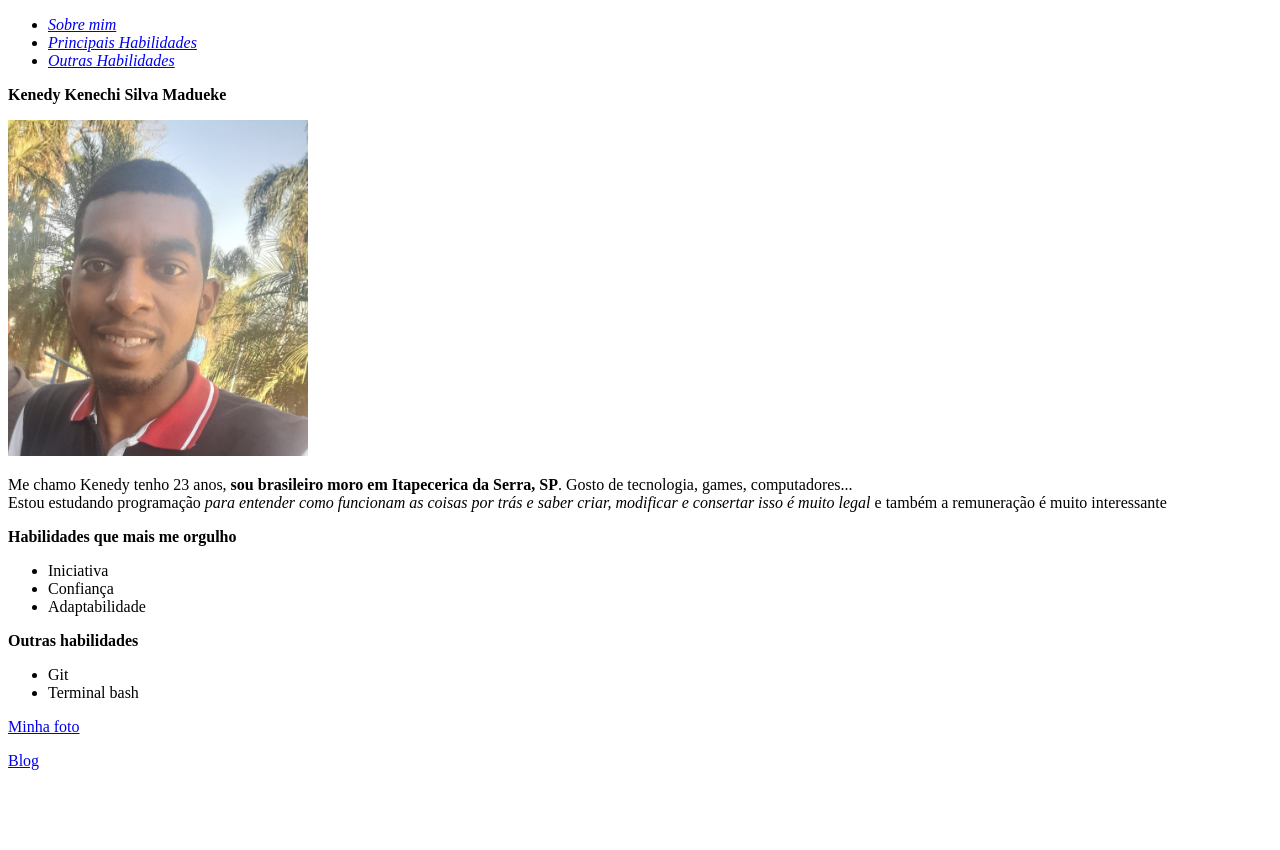
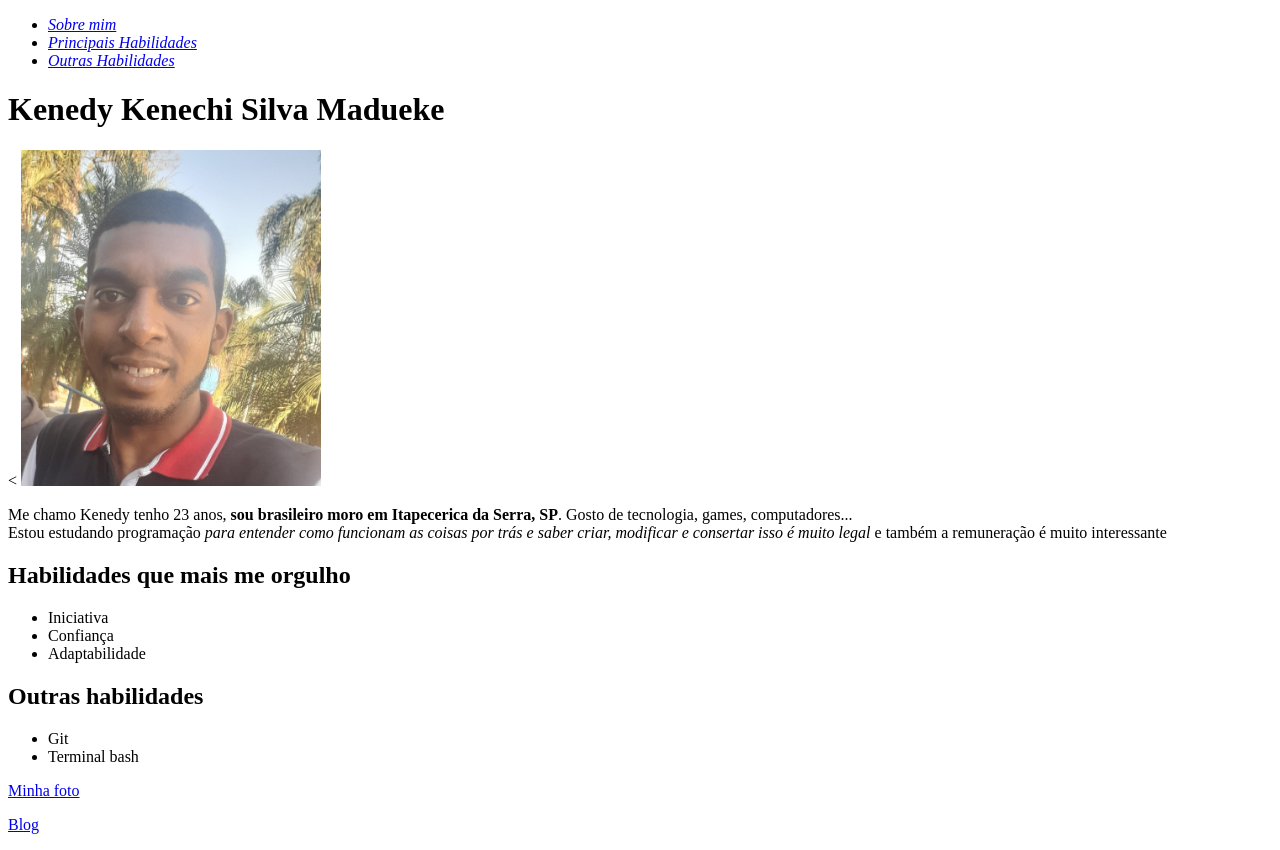
Before and after one commit to Kemadu/Kemadu.github.io, a plain HTML site: page index.html in a window 1280 px wide. Before the commit the page ends 800 px from the top, so only its background shows below. Drawn offline with Linux system fonts and the light colour scheme.

Commit message:
ajusta titulos do index.html

```diff
--- a/index.html
+++ b/index.html
@@ -11,16 +11,16 @@
         <li><a href="#principais-habilidades"><em>Principais Habilidades</em></a></li>
         <li><a href="#outras-habilidades"><em>Outras Habilidades</em></a></li>
     </ul>
-    <p><strong>Kenedy Kenechi Silva Madueke</strong></p>
+    <h1><strong>Kenedy Kenechi Silva Madueke</strong></h1><
     <img src="minha-foto.jpeg" alt="Foto do Kenedy em um dia ensolarado" width="300px" id="minha-foto">
     <p id="minha-descricao">Me chamo Kenedy tenho 23 anos, <strong>sou brasileiro moro em Itapecerica da Serra, SP</strong>. Gosto de tecnologia, games, computadores... <br> Estou estudando programação <em>para entender como funcionam as coisas por trás e saber criar, modificar e consertar isso é muito legal</em> e também a remuneração é muito interessante</p>
-    <p id="principais-habilidades"><strong>Habilidades que mais me orgulho</strong></p>
+    <h2 id="principais-habilidades"><strong>Habilidades que mais me orgulho</strong></h2>
     <ul>
         <li>Iniciativa</li>
         <li>Confiança</li>
         <li>Adaptabilidade</li>
     </ul>
-    <p id="outras-habilidades"><strong>Outras habilidades</strong></p>
+    <h2 id="outras-habilidades"><strong>Outras habilidades</strong></h2>
     <ul>
         <li>Git</li>
         <li>Terminal bash</li>
```
